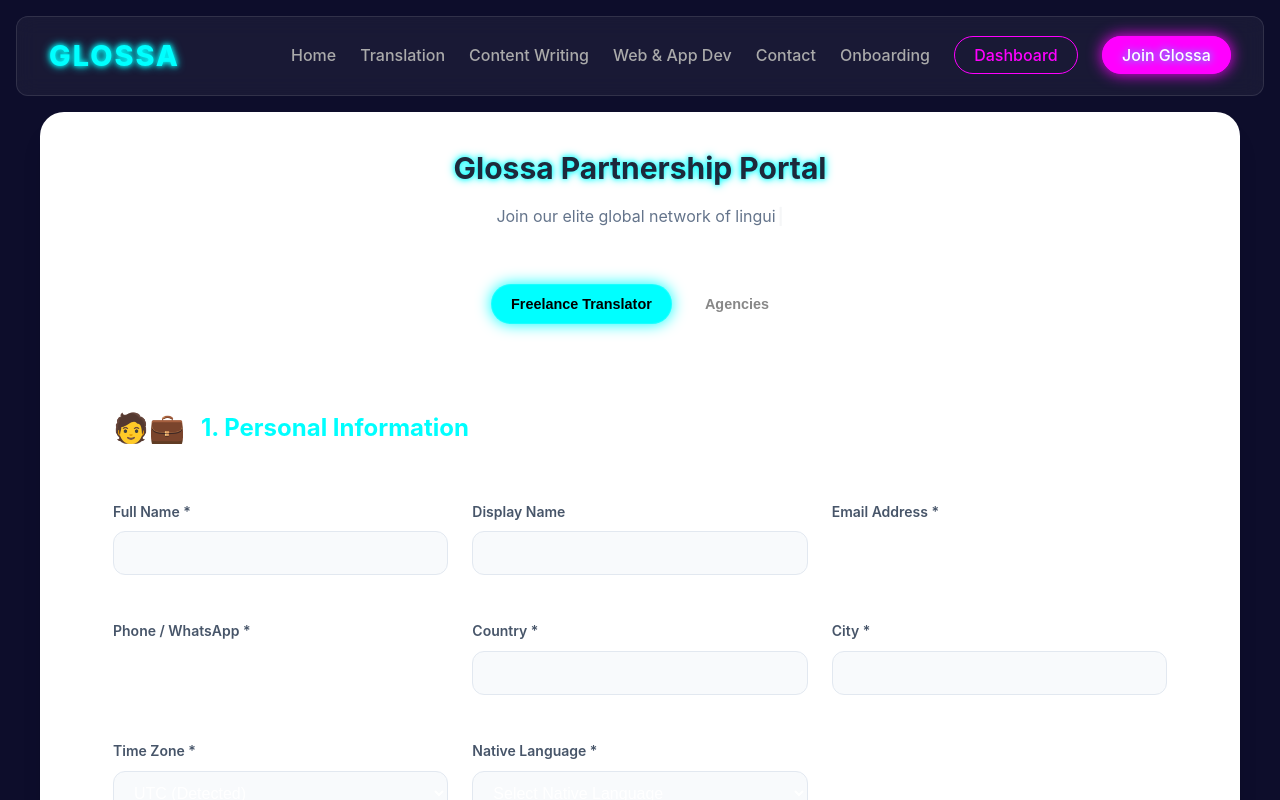
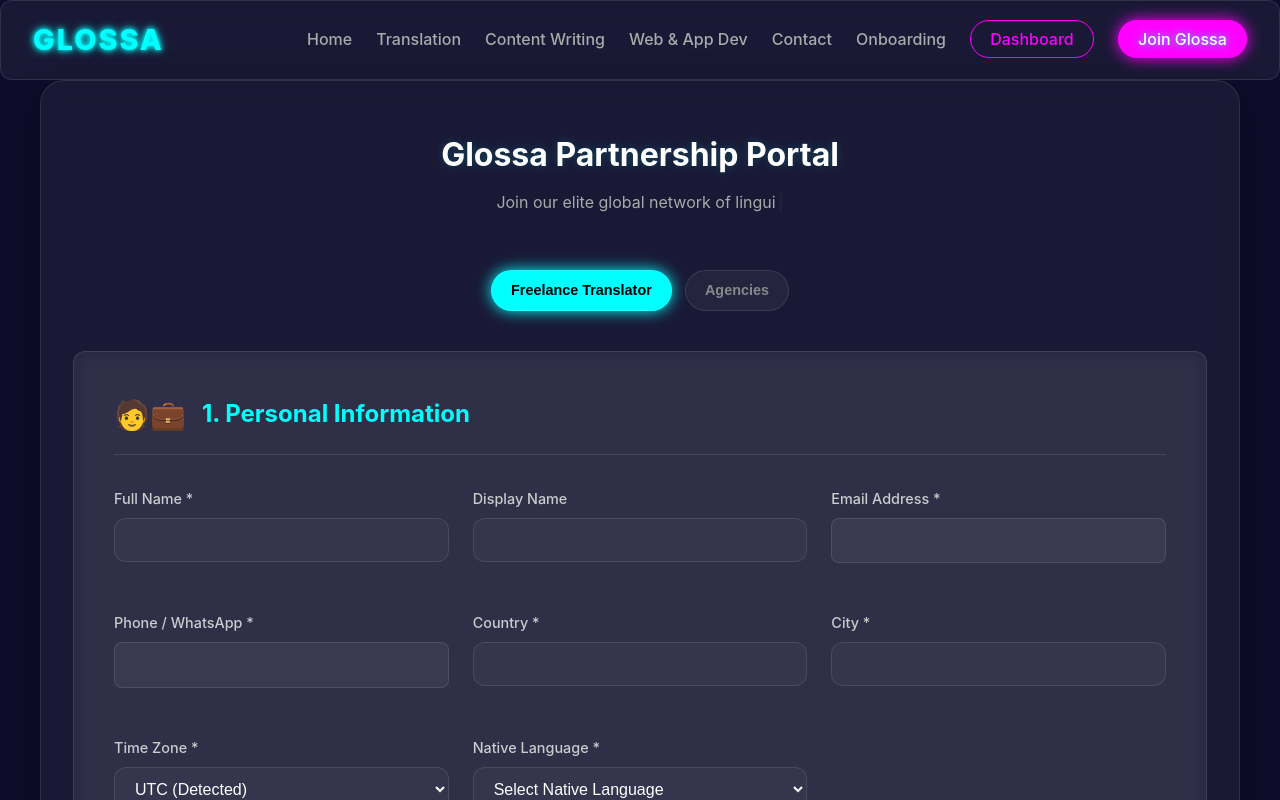
Before and after one commit to rmali83/Glossa, a React (Vite) app: page /join-us in a window 1280 px wide. Shown: the top 800 px of the page. Built offline with nearby package versions, Linux system fonts and the light colour scheme.

Commit message:
UI: fix navbar to top, update onboarding theme to dark glassmorphism, and improve text clarity

```diff
--- a/src/App.css
+++ b/src/App.css
@@ -6,6 +6,8 @@
 
 .main-content {
   flex: 1;
+  padding-top: 80px;
+  /* Space for fixed navbar */
 }
 
 .footer {
--- a/src/components/Navbar.css
+++ b/src/components/Navbar.css
@@ -3,13 +3,20 @@
     justify-content: space-between;
     align-items: center;
     padding: 1rem 2rem;
-    margin-bottom: 2rem;
-    position: sticky;
-    top: 1rem;
+    position: fixed;
+    top: 0;
+    left: 0;
+    right: 0;
     z-index: 1000;
-    margin-left: 1rem;
-    margin-right: 1rem;
-    border-radius: 15px;
+    background: rgba(13, 13, 43, 0.8);
+    backdrop-filter: blur(15px);
+    -webkit-backdrop-filter: blur(15px);
+    border-bottom: 1px solid var(--glass-border);
+}
+
+.navbar-placeholder {
+    height: 80px;
+    /* Adjust based on navbar height */
 }
 
 .navbar-logo {
--- a/src/pages/Onboarding.css
+++ b/src/pages/Onboarding.css
@@ -1,71 +1,78 @@
 .onboarding-page {
     min-height: 100vh;
-    background-color: #f8fafc;
+    background-color: var(--bg-color);
     display: flex;
     align-items: center;
     justify-content: center;
-    padding: 40px 20px;
-    font-family: 'Inter', system-ui, sans-serif;
+    padding: 100px 20px 40px;
+    /* Top padding for fixed navbar */
+    font-family: var(--font-main);
+    color: var(--text-color);
 }
 
 .onboarding-container {
-    background: white;
+    background: rgba(255, 255, 255, 0.05);
+    backdrop-filter: blur(10px);
+    -webkit-backdrop-filter: blur(10px);
     width: 100%;
     max-width: 600px;
-    padding: 48px;
+    padding: 3rem;
     border-radius: 24px;
-    box-shadow: 0 20px 25px -5px rgba(0, 0, 0, 0.1), 0 10px 10px -5px rgba(0, 0, 0, 0.04);
+    border: 1px solid var(--glass-border);
+    box-shadow: 0 8px 32px 0 rgba(0, 0, 0, 0.37);
 }
 
 .onboarding-header {
     text-align: center;
-    margin-bottom: 40px;
+    margin-bottom: 2.5rem;
 }
 
 .onboarding-logo {
     font-weight: 800;
-    font-size: 1.5rem;
-    color: #3b82f6;
-    margin-bottom: 24px;
+    font-size: 1.8rem;
+    color: var(--neon-cyan);
+    letter-spacing: 2px;
+    text-shadow: 0 0 10px rgba(0, 255, 255, 0.3);
+    margin-bottom: 1.5rem;
 }
 
 .onboarding-header h1 {
-    font-size: 1.875rem;
+    font-size: 2rem;
     font-weight: 700;
-    color: #1e293b;
-    margin-bottom: 12px;
+    color: white;
+    margin-bottom: 10px;
 }
 
 .onboarding-header p {
-    color: #64748b;
+    color: #aaa;
     font-size: 1rem;
 }
 
 .onboarding-form {
     display: flex;
     flex-direction: column;
-    gap: 32px;
+    gap: 2rem;
 }
 
 .form-section h3 {
-    font-size: 1.125rem;
+    font-size: 1.2rem;
     font-weight: 600;
-    color: #1e293b;
+    color: var(--neon-cyan);
     margin-top: 0;
-    margin-bottom: 20px;
-    padding-bottom: 12px;
-    border-bottom: 1px solid #f1f5f9;
+    margin-bottom: 1.5rem;
+    padding-bottom: 0.8rem;
+    border-bottom: 1px solid var(--glass-border);
 }
 
 .form-group {
-    margin-bottom: 20px;
+    margin-bottom: 1.5rem;
 }
 
 .form-group label {
     display: block;
-    font-size: 0.875rem;
-    font-weight: 600;
-    color: #475569;
+    font-size: 0.9rem;
+    font-weight: 500;
+    color: #ccc;
     margin-bottom: 8px;
 }
 
@@ -75,17 +82,19 @@
     width: 100%;
     padding: 12px 16px;
     border-radius: 12px;
-    border: 1px solid #e2e8f0;
-    background-color: #f8fafc;
+    border: 1px solid var(--glass-border);
+    background-color: rgba(255, 255, 255, 0.03);
+    color: white;
     font-size: 1rem;
-    transition: border-color 0.2s, box-shadow 0.2s;
+    transition: all 0.3s ease;
 }
 
 .form-group input:focus,
 .form-group select:focus {
     outline: none;
-    border-color: #3b82f6;
-    box-shadow: 0 0 0 3px rgba(59, 130, 246, 0.1);
+    border-color: var(--neon-cyan);
+    box-shadow: 0 0 10px rgba(0, 255, 255, 0.2);
+    background-color: rgba(255, 255, 255, 0.07);
 }
 
 .radio-group {
@@ -96,19 +105,21 @@
 .radio-label {
     flex: 1;
     padding: 12px;
-    border: 1px solid #e2e8f0;
+    border: 1px solid var(--glass-border);
     border-radius: 12px;
     text-align: center;
     cursor: pointer;
     font-weight: 500;
-    transition: all 0.2s;
-    background: #f8fafc;
+    transition: all 0.3s ease;
+    background: rgba(255, 255, 255, 0.03);
+    color: #888;
 }
 
 .radio-label.selected {
-    background: #eff6ff;
-    border-color: #3b82f6;
-    color: #3b82f6;
+    background: rgba(0, 255, 255, 0.1);
+    border-color: var(--neon-cyan);
+    color: var(--neon-cyan);
+    box-shadow: 0 0 15px rgba(0, 255, 255, 0.1);
 }
 
 .radio-label input {
@@ -123,44 +134,48 @@
 
 .lang-checkbox {
     padding: 10px;
-    border: 1px solid #e2e8f0;
+    border: 1px solid var(--glass-border);
     border-radius: 8px;
-    font-size: 0.8125rem;
+    font-size: 0.85rem;
     text-align: center;
     cursor: pointer;
-    background: #f8fafc;
+    background: rgba(255, 255, 255, 0.03);
+    color: #ccc;
     transition: all 0.2s;
 }
 
 .lang-checkbox.checked {
-    background: #3b82f6;
-    color: white;
-    border-color: #3b82f6;
+    background: var(--neon-cyan);
+    color: black;
+    border-color: var(--neon-cyan);
+    font-weight: 600;
+    box-shadow: 0 0 15px rgba(0, 255, 255, 0.3);
 }
 
 .helper-text {
-    font-size: 0.8125rem;
-    color: #94a3b8;
+    font-size: 0.8rem;
+    color: #777;
     margin-top: 8px;
 }
 
 .submit-onboarding-btn {
     width: 100%;
     padding: 16px;
-    background: #3b82f6;
-    color: white;
+    background: var(--neon-cyan);
+    color: black;
     border: none;
     border-radius: 12px;
     font-size: 1rem;
     font-weight: 700;
     cursor: pointer;
-    transition: background 0.2s, transform 0.2s;
-    margin-top: 16px;
+    transition: all 0.3s ease;
+    margin-top: 1rem;
 }
 
 .submit-onboarding-btn:hover {
-    background: #2563eb;
+    background: white;
     transform: translateY(-2px);
+    box-shadow: 0 10px 20px rgba(0, 0, 0, 0.3);
 }
 
 .submit-onboarding-btn:active {
@@ -169,11 +184,12 @@
 
 @media (max-width: 640px) {
     .onboarding-container {
-        padding: 32px 24px;
+        padding: 2rem 1.5rem;
         border-radius: 0;
+        border: none;
     }
 
     .onboarding-page {
-        padding: 0;
+        padding-top: 80px;
     }
 }
--- a/src/pages/TranslatorOnboarding.css
+++ b/src/pages/TranslatorOnboarding.css
@@ -8,7 +8,7 @@
 
 .onboarding-header {
     text-align: center;
-    margin-bottom: 3rem;
+    margin-bottom: 2rem;
     animation: fadeInDown 0.8s ease-out;
     padding: 0 1rem;
 }
@@ -77,6 +77,8 @@
 .section-header h2 {
     font-size: clamp(1.2rem, 3vw, 1.5rem);
     color: var(--neon-cyan);
+    text-shadow: none;
+    /* Clearer text */
 }
 
 .form-grid {
@@ -87,8 +89,11 @@
 
 .form-group label {
     font-size: 0.9rem;
-    color: #aaa;
+    color: #ccc;
+    /* Lighter for better contrast */
     font-weight: 500;
+    margin-bottom: 0.5rem;
+    display: block;
 }
 
 .glass-input {
@@ -217,6 +222,20 @@
     }
 }
 
+.section-title {
+    margin-top: 1rem;
+    margin-bottom: 0.5rem;
+    text-shadow: 0 0 10px rgba(0, 255, 255, 0.2) !important;
+    /* Subtle glow */
+}
+
+.intro-text {
+    color: #bbb;
+    font-size: 1.1rem;
+    max-width: 800px;
+    margin: 0 auto 2rem;
+}
+
 @keyframes fadeInDown {
     from {
         opacity: 0;
```
